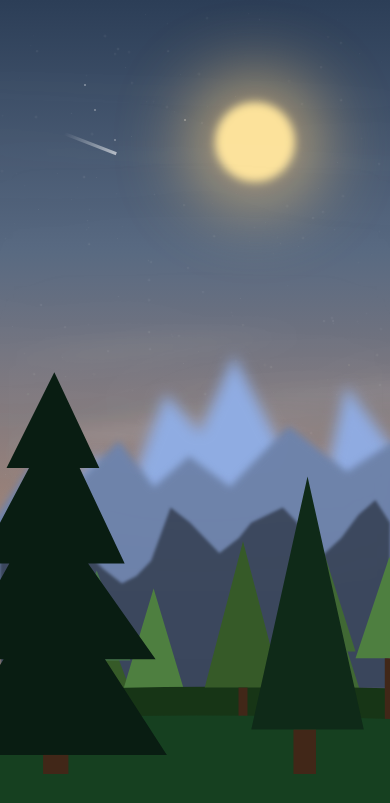
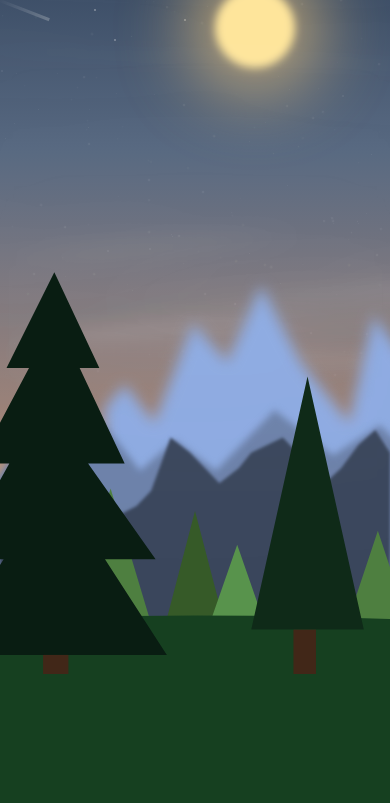
Before and after one commit to hauran/music-site, a plain HTML site: page index.html in a window 390 px wide. Drawn offline with Linux system fonts and the light colour scheme; animation ran at ten frames a second.

Commit message:
mobile tweaks

```diff
--- a/components/css/forest.css
+++ b/components/css/forest.css
@@ -15,8 +15,8 @@
     --forest-grass-transform: none;
 
     /* Mobile transforms */
-    --forest-background-mobile-transform: translateX(43px) translateY(40px);
-    --forest-midground-mobile-transform: scale(0.8) translateY(0px) translateX(60px);
+    --forest-background-mobile-transform: translateY(40px);
+    --forest-midground-mobile-transform: translateY(0px);
     --forest-foreground-mobile-transform:translateY(-30px);
     --forest-grass-mobile-transform: translateY(30px);
 }
@@ -72,7 +72,7 @@
     }
 
     .forest-midground-layer {
-        transform: var(--forest-midground-mobile-transform);
+        display: none;
     }
 
     .forest-foreground-layer {
--- a/components/css/moon.css
+++ b/components/css/moon.css
@@ -73,7 +73,7 @@
 
 /* Moon arc animation - starts when the .rise class is added */
 .crescent-moon.rise {
-    animation: moonArc var(--moon-arc-duration) var(--moon-arc-delay) ease-in-out forwards;
+    animation: moonArc var(--moon-arc-duration) var(--moon-arc-delay) ease-out forwards;
 }
 
 /* The arc animation keyframes */
--- a/components/css/mountains.css
+++ b/components/css/mountains.css
@@ -32,9 +32,9 @@
     --mountains-far-mobile-bottom: 16%;
     --mountains-mid-mobile-bottom: 14%;
     --mountains-near-mobile-bottom: 10%;
-    --mountains-far-mobile-transform: translateX(20%) translateY(-110px);
-    --mountains-mid-mobile-transform: translateX(5%) translateY(-110px);
-    --mountains-near-mobile-transform: translateX(0%) translateY(-70px);
+    --mountains-far-mobile-transform: translateX(27%) translateY(-80px);
+    --mountains-mid-mobile-transform: translateX(2%) translateY(-26px);
+    --mountains-near-mobile-transform: translateX(0%) translateY(-40px);
 }
 
 /* Z-index values for layer stacking */
--- a/components/css/sun.css
+++ b/components/css/sun.css
@@ -17,7 +17,7 @@
     top: 30%;
     box-shadow: 0 0 80px 20px rgba(255, 207, 124, 0.8);
     filter: blur(4px);
-    animation: sunSet 180s linear forwards;
+    animation: sunSet 180s ease-in forwards;
     will-change: opacity, background, box-shadow, top;
     z-index: 4; /* Ensure sun is behind mountains but in front of sky */
 }
--- a/components/shooting-stars/shooting-stars.js
+++ b/components/shooting-stars/shooting-stars.js
@@ -6,15 +6,17 @@
         this.gameContainer = gameContainer;
         this.container = document.querySelector('.shooting-stars-layer');
         this.activeShootingStars = 0;
-        this.MAX_SHOOTING_STARS = 2;
+        this.MAX_SHOOTING_STARS = 1;
     }
 
     init() {
         // Clear any existing shooting stars from the HTML
         this.container.innerHTML = '';
 
-        // Start the shooting stars generation
-        this.createRandomShootingStar();
+        // Start the shooting stars generation with a longer initial delay
+        setTimeout(() => {
+            this.createRandomShootingStar();
+        }, 10000 * Math.random());
 
         // Begin additional shooting stars with staggered delays - but don't exceed our maximum
         setTimeout(() => {
@@ -211,7 +213,7 @@
                 this.activeShootingStars--;
 
                 // Schedule next star with random delay
-                const nextDelay = 8000 + Math.random() * 10000; // 8-18 seconds
+                const nextDelay = 25000 + Math.random() * 20000; // 25-45 seconds (increased from 8-18 seconds)
                 setTimeout(() => this.createRandomShootingStar(), nextDelay);
             }
         };
@@ -221,7 +223,7 @@
 
         // Create potential additional simultaneous star with low probability
         // But only if we're not already at the maximum
-        if (Math.random() < 0.05 && this.activeShootingStars < this.MAX_SHOOTING_STARS) { // 5% chance of "meteor shower" effect
+        if (Math.random() < 0.01 && this.activeShootingStars < this.MAX_SHOOTING_STARS) { // 1% chance (reduced from 5%)
             setTimeout(() => {
                 this.createRandomShootingStar();
             }, Math.random() * 1000);
--- a/components/stars/stars.js
+++ b/components/stars/stars.js
@@ -49,7 +49,7 @@
             }
 
             // Random animation duration and delay for twinkling effect
-            const twinkleDuration = Math.random() * 0.8 + 0.2; // Between 0.2-1 second
+            const twinkleDuration = Math.random() * 2 + 1; // Between 1-3 seconds
             star.style.animationDuration = `${twinkleDuration}s`;
             star.style.animationDelay = `${Math.random() * 2}s`; // Random delay up to 2 seconds
 
--- a/index.css
+++ b/index.css
@@ -8,7 +8,7 @@
 body {
     font-family: 'Nunito', sans-serif;
     overflow: hidden; /* Prevent scrolling */
-    background-color: #1a2b40;
+    background-color: #164020;
     color: #fff;
     height: 100vh;
     width: 100vw;
@@ -104,3 +104,12 @@
     top: 0;
     left: 0;
 }
+
+
+/* Responsive design */
+@media (max-width: 768px) {
+    .scene-container {
+        position: relative;
+        top: -100px;
+    }
+}
```
